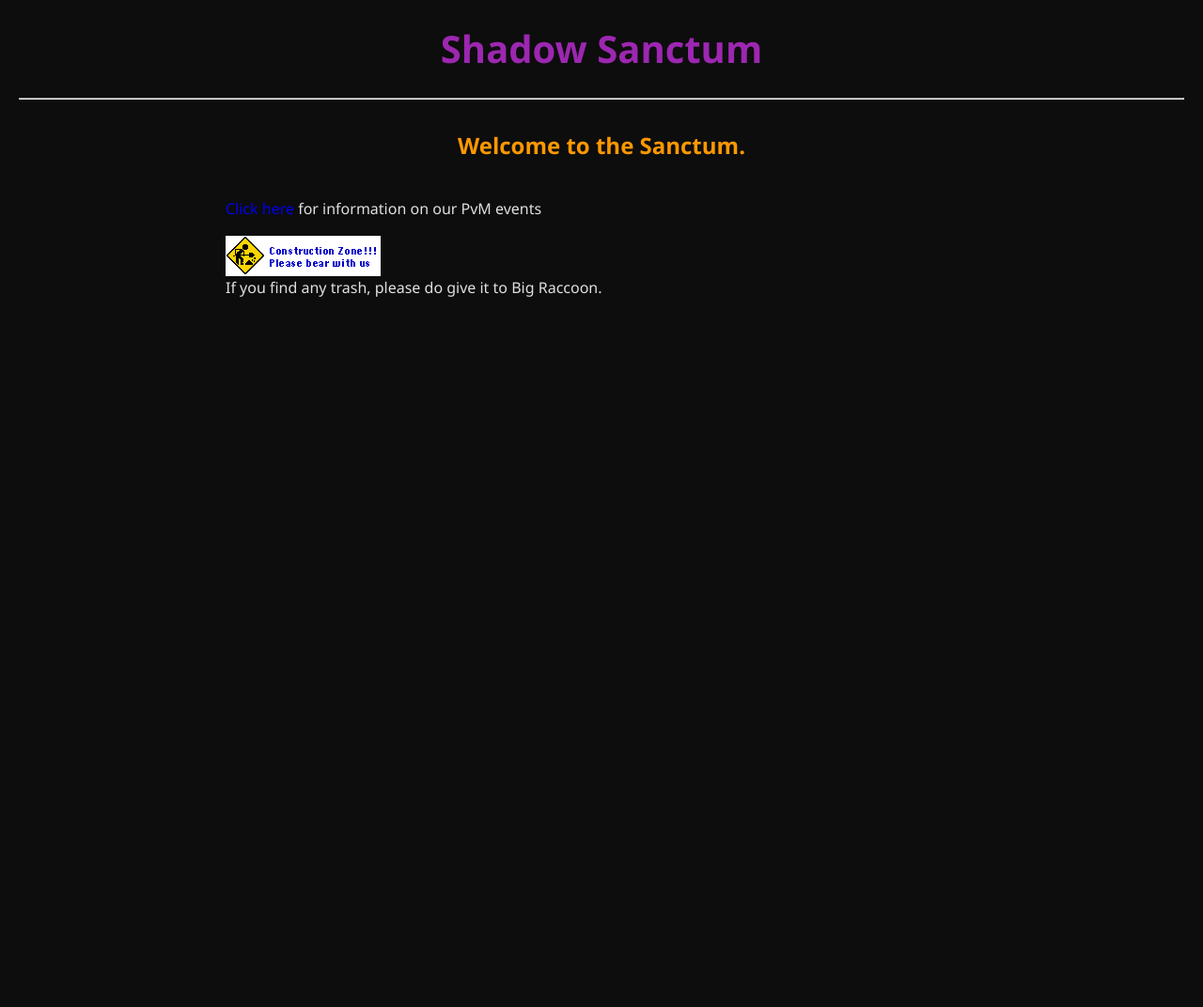
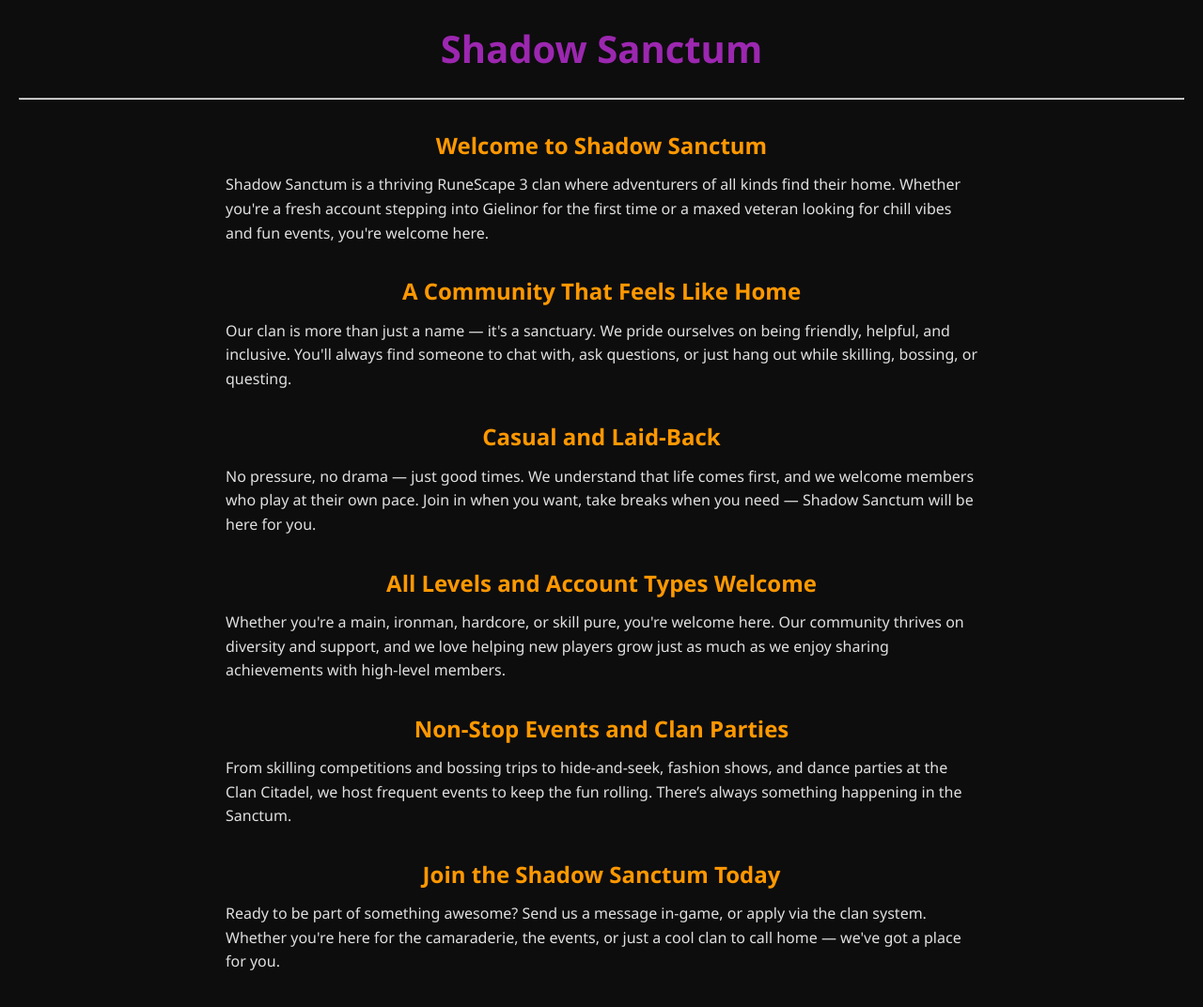
Before and after one commit to vincent-demarco/pvm-app, a Django app: page / in a window 1280 px wide. Shown: the whole page at 94% size. Before the commit the page ends 316 px from the top, so only its background shows below. Run offline with Django 5.2, Linux system fonts and the light colour scheme; parts of the project's set-up code (start-up, migrations or seed data) failed here and were passed over.

Commit message:
Work in progress on landing page

```diff
--- a/home/templates/home/index.html
+++ b/home/templates/home/index.html
@@ -1,11 +1,57 @@
-{% extends "base.html" %}
-{% load static %}
- {% block content %}
-<h2>Welcome to the Sanctum.</h2>
-<br />
-<p><a href="{% url "events:current" %}">Click here</a> for information on our
-PvM events</p>
+{% extends "base.html" %} {% load static %} {% block content %}
+<section>
+  <h2>Welcome to Shadow Sanctum</h2>
+  <p>
+    Shadow Sanctum is a thriving RuneScape 3 clan where adventurers of all kinds
+    find their home. Whether you're a fresh account stepping into Gielinor for
+    the first time or a maxed veteran looking for chill vibes and fun events,
+    you're welcome here.
+  </p>
+</section>
 
-<img src="{% static "images/construction.gif" %}" alt="Under Construction">
-<p>If you find any trash, please do give it to Big Raccoon.</p>
+<section>
+  <h2>A Community That Feels Like Home</h2>
+  <p>
+    Our clan is more than just a name — it's a sanctuary. We pride ourselves on
+    being friendly, helpful, and inclusive. You'll always find someone to chat
+    with, ask questions, or just hang out while skilling, bossing, or questing.
+  </p>
+</section>
+
+<section>
+  <h2>Casual and Laid-Back</h2>
+  <p>
+    No pressure, no drama — just good times. We understand that life comes
+    first, and we welcome members who play at their own pace. Join in when you
+    want, take breaks when you need — Shadow Sanctum will be here for you.
+  </p>
+</section>
+
+<section>
+  <h2>All Levels and Account Types Welcome</h2>
+  <p>
+    Whether you're a main, ironman, hardcore, or skill pure, you're welcome
+    here. Our community thrives on diversity and support, and we love helping
+    new players grow just as much as we enjoy sharing achievements with
+    high-level members.
+  </p>
+</section>
+
+<section>
+  <h2>Non-Stop Events and Clan Parties</h2>
+  <p>
+    From skilling competitions and bossing trips to hide-and-seek, fashion
+    shows, and dance parties at the Clan Citadel, we host frequent events to
+    keep the fun rolling. There’s always something happening in the Sanctum.
+  </p>
+</section>
+
+<section>
+  <h2>Join the Shadow Sanctum Today</h2>
+  <p>
+    Ready to be part of something awesome? Send us a message in-game, or apply
+    via the clan system. Whether you're here for the camaraderie, the events, or
+    just a cool clan to call home — we've got a place for you.
+  </p>
+</section>
 {% endblock %}
```
